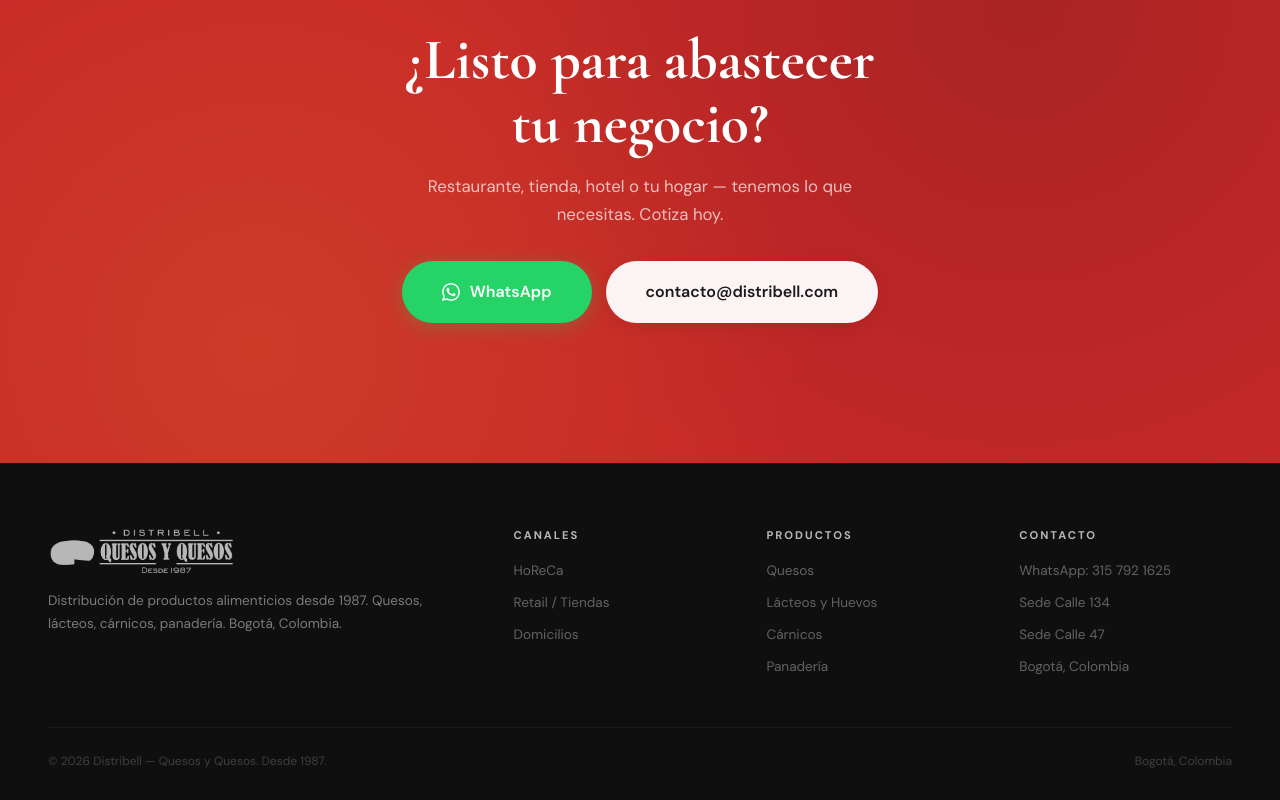
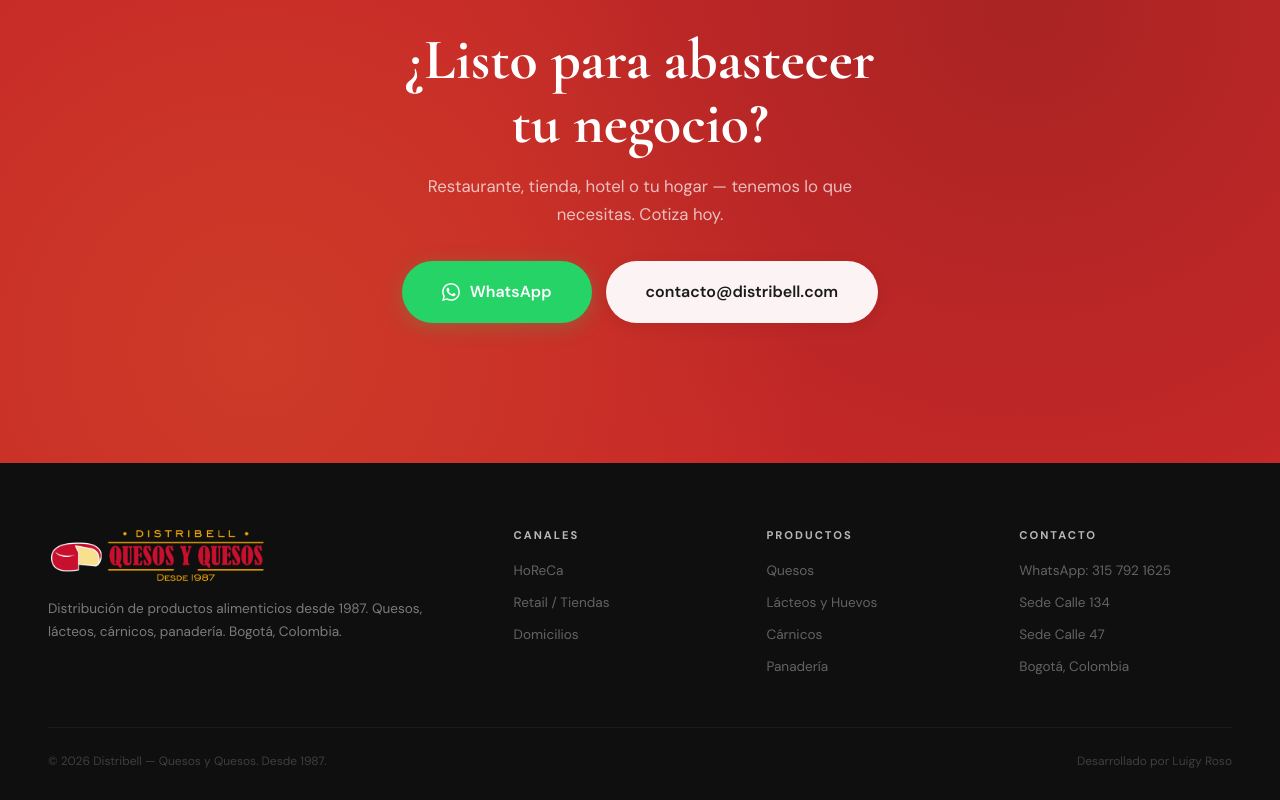
Before and after one commit to luigyroso/distribell-propuesta, a plain HTML site: page index.html in a window 1280 px wide. Shown: the part 4507-5307 px from the top of the page. Drawn offline with nearby package versions, Linux system fonts and the light colour scheme.

Commit message:
Footer: full color logo + developed by Luigy Roso

```diff
--- a/index.html
+++ b/index.html
@@ -197,7 +197,7 @@
         /* FOOTER */
         footer{background:#0f0f0f;color:rgba(255,255,255,.45);padding:64px 0 28px;}
         .ft-grid{display:grid;grid-template-columns:2fr 1fr 1fr 1fr;gap:40px;margin-bottom:40px;}
-        .ft-brand img{height:48px;margin-bottom:14px;filter:brightness(0) invert(1);opacity:.7;}
+        .ft-brand img{height:56px;margin-bottom:14px;}
         .ft-brand p{font-size:.85rem;line-height:1.7;}
         .ft-col h4{color:rgba(255,255,255,.7);font-size:.7rem;font-weight:700;letter-spacing:2px;text-transform:uppercase;margin-bottom:16px;}
         .ft-col a{display:block;color:rgba(255,255,255,.35);text-decoration:none;font-size:.85rem;margin-bottom:10px;transition:color .2s;}
@@ -550,7 +550,7 @@
         </div>
         <div class="ft-bottom">
             <span>&copy; 2026 Distribell &mdash; Quesos y Quesos. Desde 1987.</span>
-            <span>Bogot&aacute;, Colombia</span>
+            <span>Desarrollado por Luigy Roso</span>
         </div>
     </div>
 </footer>
```
